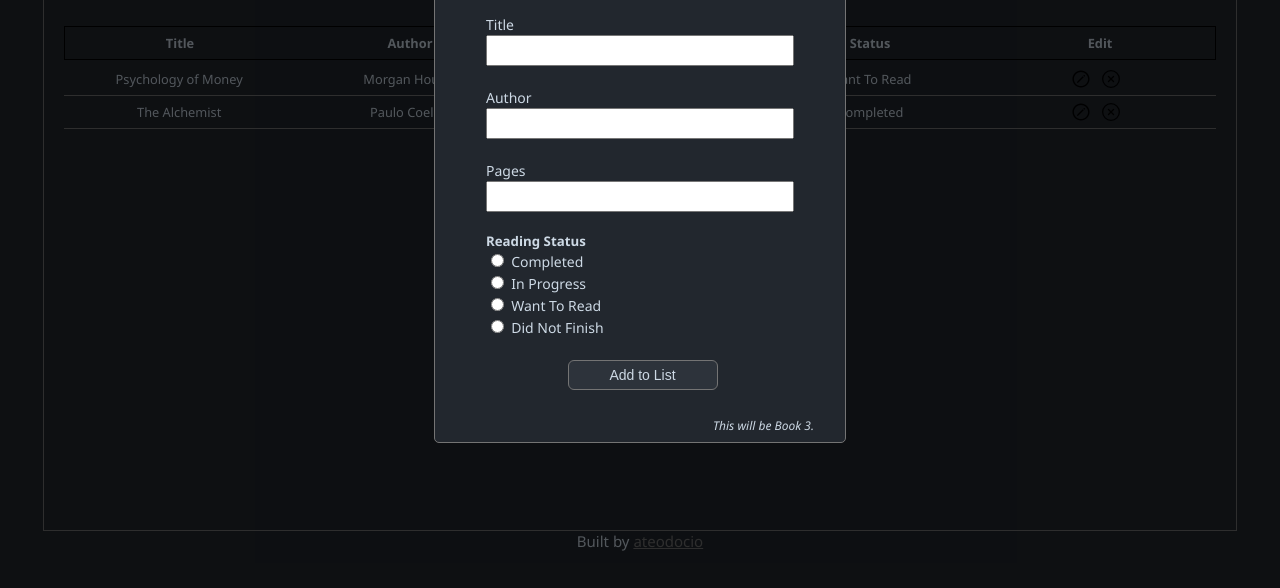
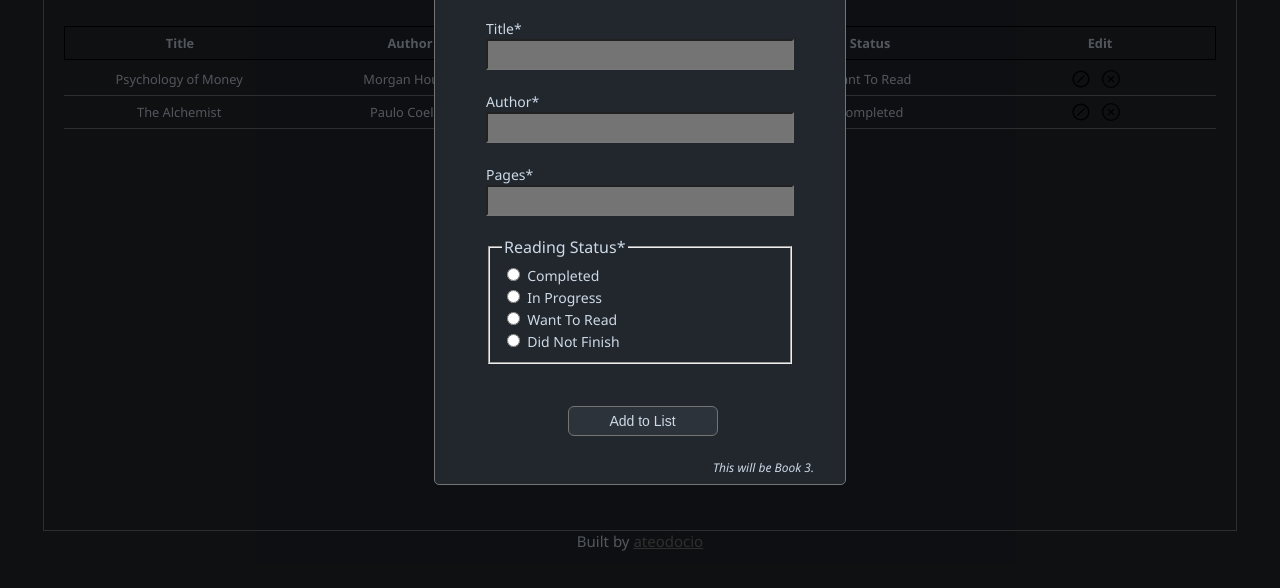
Before and after one commit to ela-codes/library-app, a plain HTML site: page index.html in a window 1280 px wide. Both pictures are taken after a click on the button "+ Add Book". Shown: the part 200-788 px from the top of the page. Drawn offline with Linux system fonts and the light colour scheme.

Commit message:
Add form validation and related styling for book additions

```diff
--- a/index.html
+++ b/index.html
@@ -25,20 +25,21 @@
                 <form autocomplete="off" class="new-book-form">
                     <ul>
                         <li>
-                            <label for="book_title">Title</label>
-                            <input type="text" name="book_title" id="book_title">
+                            <label for="book_title">Title<span aria-label="required">*</span></label>
+                            <input type="text" name="book_title" id="book_title" minlength="1" required>
                         </li>
                         <li>
-                            <label for="book_author">Author</label>
-                            <input type="text" name="book_author" id="book_author">
+                            <label for="book_author">Author<span aria-label="required">*</span></label>
+                            <input type="text" name="book_author" id="book_author" minlength="1" required>
                         </li>
                         <li>
-                            <label for="book_pages">Pages</label>
-                            <input type="number" min=1 name="book_pages" id="book_pages">
+                            <label for="book_pages">Pages<span aria-label="required">*</span></label>
+                            <input type="number" name="book_pages" id="book_pages" min=1 pattern="[0-9]" required>
                         </li>
                         <li>
-                            <h5>Reading Status</h5>
-                            <input type="radio" id="completed" name="reading_status" value="Completed">
+                            <fieldset>
+                                <legend>Reading Status<span aria-label="required">*</span></legend>
+                                <input type="radio" id="completed" name="reading_status" value="Completed" required>
                                 <label for="completed">Completed</label><br>
                                 <input type="radio" id="in-progress" name="reading_status" value="In Progress">
                                 <label for="in-progress">In Progress</label><br>
@@ -46,9 +47,13 @@
                                 <label for="want-to-read">Want To Read</label><br>
                                 <input type="radio" id="did-not-finish" name="reading_status" value="Did Not Finish">
                                 <label for="did-not-finish">Did Not Finish</label><br>
+                            </fieldset>
+                        </li>
+                        <li>
+
                         </li>
                     </ul>
-                    <button type="submit" id="add-book">Add to List</button>
+                    <button id="add-book">Add to List</button>
                 </form>
                 <div class="book-id-msg">
                     <span class="book-id"></span>.
@@ -77,7 +82,7 @@
                             <label for="did-not-finish">Did Not Finish</label><br>
                         </li>
                     </ul>
-                <button type="submit" id="update-status">Update Status</button>
+                <button id="update-status">Update Status</button>
             </div>
         </div>
 
--- a/main.js
+++ b/main.js
@@ -180,12 +180,14 @@ closeModal.forEach(btn => {
 )
 
 addButton.onclick = (e) => {
-    e.preventDefault()
-    addBookToLibrary(createNewBook())
-    createBookCard(Object.values(myLibrary[myLibrary.length-1])) // get the values of recently added Book object
-    hideModal()
-    form.reset()
-    bookNum++ // increment book id number
+    if (formComplete()) {
+        addBookToLibrary(createNewBook())
+        createBookCard(Object.values(myLibrary[myLibrary.length-1])) // get the values of recently added Book object
+        hideModal()
+        form.reset()
+        e.preventDefault()
+        bookNum++ // increment book id number
+    }
 }
 
 updateStatusBtn.onclick = (e) => {
@@ -195,7 +197,10 @@ updateStatusBtn.onclick = (e) => {
     hideModal()
 }
 
-
+// FORM VALIDATION
+function formComplete() {
+    return form.reportValidity()
+}
 
 // SAMPLE BOOK ENTRIES
 
--- a/styles.css
+++ b/styles.css
@@ -109,7 +109,9 @@ h3 {
 .open-modal:hover,
 .open-modal:focus,
 #add-book:hover,
-#add-book:focus
+#add-book:focus,
+#update-status:hover,
+#update-status:focus,
 img:hover,
 img:hover {
     color: var(--lightgray);
@@ -139,6 +141,15 @@ li {
     list-style: none;
     padding: 10px;
 }
+
+input:invalid {
+    background-color: var(--lightgray);
+}
+
+input:focus {
+    background-color: var(--off-white);
+}
+
 
 .book-id-msg {
     font-style: italic;
```
Lines whose indentation alone changed are shown as unchanged.
